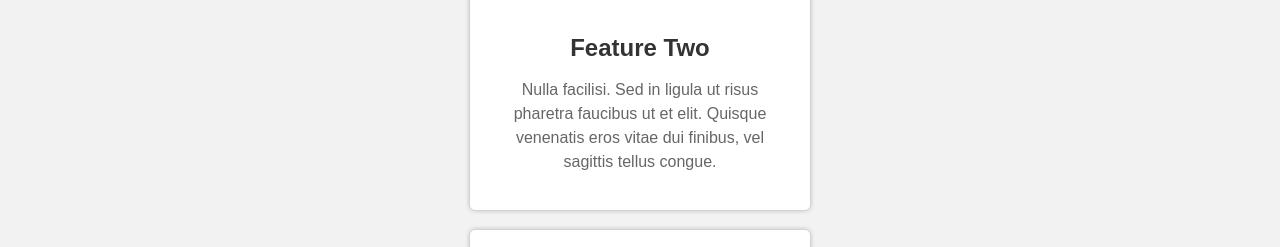
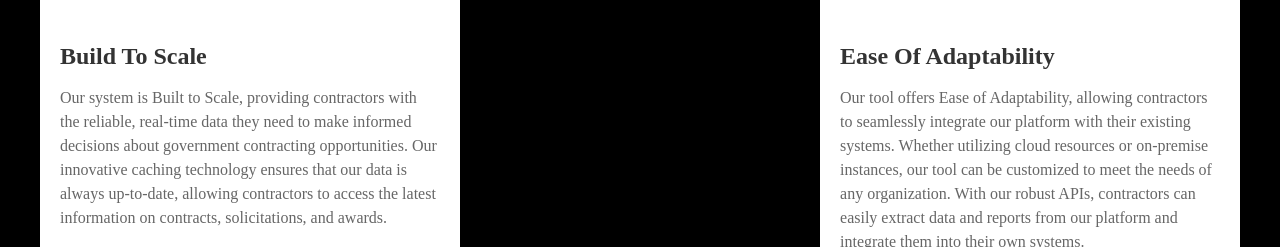
Before and after one commit to He7300/BitCamp2023, a Flask app: page / in a window 1280 px wide. Shown: the part 1306-1553 px from the top of the page. Run offline with Flask 3, Linux system fonts and the light colour scheme.

Commit message:
Adding Better FrontEnd and Interactive Links

```diff
--- a/templates/index.html
+++ b/templates/index.html
@@ -4,14 +4,23 @@
 	<title>Landing Page</title>
 	<style>
         body {
-			background-color: #f2f2f2;
-			font-family: Arial, sans-serif;
-			margin: 0;
+          background-color: #000000;
         }
+
+        .stripe-pattern {
+          background-image: repeating-linear-gradient(45deg, rgba(0, 0, 0, 0.2), rgba(0, 0, 0, 0.2) 10px, rgba(0, 0, 0, 0.1) 10px, rgba(0, 0, 0, 0.1) 20px);
+        }
+        .section {
+          background-color: #5E548E !important;
+        }
+
 		.container {
 			max-width: 1200px;
 			margin: 0 auto;
 			padding: 20px;
+			display: flex;
+			flex-wrap: wrap;
+			justify-content: space-between;
 		}
 		header {
 			display: flex;
@@ -53,46 +62,89 @@
 			align-items: center;
 			justify-content: center;
 			height: 500px;
-			background-image: url('https://images.unsplash.com/photo-1541549126-5e6dd5d6c013');
+			background-image: url('Images/purple_light.png');
+            {#background-color: hsl(270, 40%, 50%);#}
 			background-size: cover;
 			background-position: center;
 			position: relative;
 		}
 		.hero:before {
-			content: "";
+			content: "kdsajfajflk";
 			display: block;
 			position: absolute;
 			top: 0;
 			left: 0;
 			width: 100%;
 			height: 100%;
-			background-color: rgba(0,0,0,0.5);
+            {#background-color: hsl(270, 40%, 50%);#}
 		}
 .hero h1 {
-			color: #fff;
+    color: #000000;
     font-size: 48px;
     text-align: center;
     text-shadow: 2px 2px 0px rgba(0,0,0,0.3);
     margin-bottom: 0;
     text-transform: uppercase;
+    font-family: 'Montserrat', sans-serif; /* add a custom font */
+    letter-spacing: 2px; /* increase the letter spacing */
+    line-height: 1.2; /* adjust the line height */
 }
+
+/* add a hover effect */
+.hero h1:hover {
+    color: #ff9900;
+    text-shadow: 2px 2px 0px rgba(255,153,0,0.3);
+}
+
+
         .features {
             display: flex;
             flex-wrap: wrap;
-			justify-content: center;
+            justify-content: space-between;
             align-items: center;
             margin: 50px 0;
         }
+
         .feature {
             background-color: #fff;
             padding: 20px;
-			margin: 20px;
+            margin-bottom: 20px;
             box-shadow: 0px 0px 5px 0px rgba(0,0,0,0.3);
             border-radius: 5px;
-			width: 300px;
-			text-align: center;
-			transition: all 0.3s ease-in-out;
+            flex-basis: calc(33.33% - 20px);
         }
+
+        .feature img {
+            max-width: 100%;
+            height: 500px;
+            margin-bottom: 20px;
+            width: 100%;
+            object-fit: cover;
+        }
+
+        .feature-left {
+            display: flex;
+            flex-direction: column;
+            justify-content: center;
+            align-items: flex-start;
+        }
+
+        .feature-left img {
+            margin-right: 20px;
+        }
+
+        .feature-right {
+            display: flex;
+            flex-direction: column;
+            justify-content: center;
+            align-items: flex-end;
+        }
+
+        .feature-right img {
+            margin-left: 20px;
+        }
+
+
 		.feature:hover {
 			transform: translateY(-5px);
 			box-shadow: 0px 5px 5px 0px rgba(0,0,0,0.3);
@@ -101,7 +153,12 @@
             max-width: 100%;
             height: auto;
             margin-bottom: 20px;
+            width: 100%;
+            height: 200px;
+            object-fit: cover;
         }
+
+
 		.feature h2 {
 			font-size: 24px;
 			color: #333;
@@ -112,8 +169,9 @@
 			color: #666;
 			line-height: 1.5;
 		}
+
 		.cta {
-		background-color: #4CAF50;
+			background-color: hsl(270, 40%, 50%);
 			color: #fff;
 			padding: 20px;
 			text-align: center;
@@ -123,7 +181,7 @@
 			transition: all 0.3s ease-in-out;
 		}
 		.cta:hover {
-		background-color: #3e8e41;
+			background-color: hsl(270, 40%, 60%);
 			transform: translateY(-5px);
 			box-shadow: 0px 5px 5px 0px rgba(0,0,0,0.3);
 		}
@@ -146,8 +204,8 @@
 			<ul>
 				<li><a href="#">Home</a></li>
 				<li><a href="#">About</a></li>
-				<li><a href="#">Services</a></li>
-				<li><a href="#">Contact</a></li>
+				<li><a href="login.html">Login</a></li>
+				<li><a href="signup.html">Sign In</a></li>
 			</ul>
 		</nav>
 	</header>
@@ -160,19 +218,24 @@
 <section class="features">
 	<div class="container">
 		<div class="feature">
-			<img src="https://images.unsplash.com/photo-1549646638-d4d0327f527c">
-			<h2>Feature One</h2>
-			<p>Lorem ipsum dolor sit amet, consectetur adipiscing elit. Nullam nec diam vitae velit bibendum consequat a vel lorem.</p>
+			<img src="Images/management.jpg">
+			<h2>Centralized Management</h2>
+			<p>Our Centralized Management tool simplifies the government contracting process for contractors, providing easy access to opportunities, bid and proposal tracking, and contract management in a single location. Save time and resources while improving communication and transparency with government agencies.</p>
 		</div>
 		<div class="feature">
-			<img src="https://images.unsplash.com/photo-1519681393784-d120267933ba">
-			<h2>Feature Two</h2>
-			<p>Nulla facilisi. Sed in ligula ut risus pharetra faucibus ut et elit. Quisque venenatis eros vitae dui finibus, vel sagittis tellus congue.</p>
+			<img src="Images/Open%20GSA.jpg">
+			<h2>Real Time Responses</h2>
+			<p>Stay ahead of the competition with our Real Time Responses tool, designed to keep you informed about new government contracting opportunities as they become available. Our feature provides instant notifications about new solicitations, RFPs, and contract awards, helping you to respond quickly and effectively to new opportunities.</p>
 		</div>
 		<div class="feature">
-			<img src="https://images.unsplash.com/photo-1520511159106-9e8a8efd32ba">
-			<h2>Feature Three</h2>
-			<p>Mauris commodo vel mi eget faucibus. Donec aliquet ultricies ipsum id bibendum. Sed nec mauris augue.</p>
+			<img src="Images/Crockroachdb.png">
+			<h2>Build To Scale</h2>
+			<p>Our system is Built to Scale, providing contractors with the reliable, real-time data they need to make informed decisions about government contracting opportunities. Our innovative caching technology ensures that our data is always up-to-date, allowing contractors to access the latest information on contracts, solicitations, and awards. </p>
+		</div>
+ 		<div class="feature">
+			<img src="Images/cloudgeneral.jpg">
+			<h2>Ease Of Adaptability</h2>
+			<p>Our tool offers Ease of Adaptability, allowing contractors to seamlessly integrate our platform with their existing systems. Whether utilizing cloud resources or on-premise instances, our tool can be customized to meet the needs of any organization. With our robust APIs, contractors can easily extract data and reports from our platform and integrate them into their own systems. </p>
 		</div>
 	</div>
 </section>
@@ -180,8 +243,8 @@
 <section class="cta">
 	<div class="container">
 		<h2>Ready to get started?</h2>
-		<p>Lorem ipsum dolor sit amet, consectetur adipiscing elit. Fusce eget nisl eu odio suscipit commodo. Donec suscipit dictum sem.</p>
-		<a href="#" class="button">Get in touch</a>
+		<p>Sign up for a free account and access records of previous successful contract award winners in all areas</p>
+		<a href="/templates/signup.html" class="button">Start Tracking Contracts</a>
 	</div>
 </section>
 </body>
```
Also changed, not shown: templates/login.html (+10 -7 lines), templates/signup.html (+13 -9 lines). Lines whose indentation alone changed are shown as unchanged.
